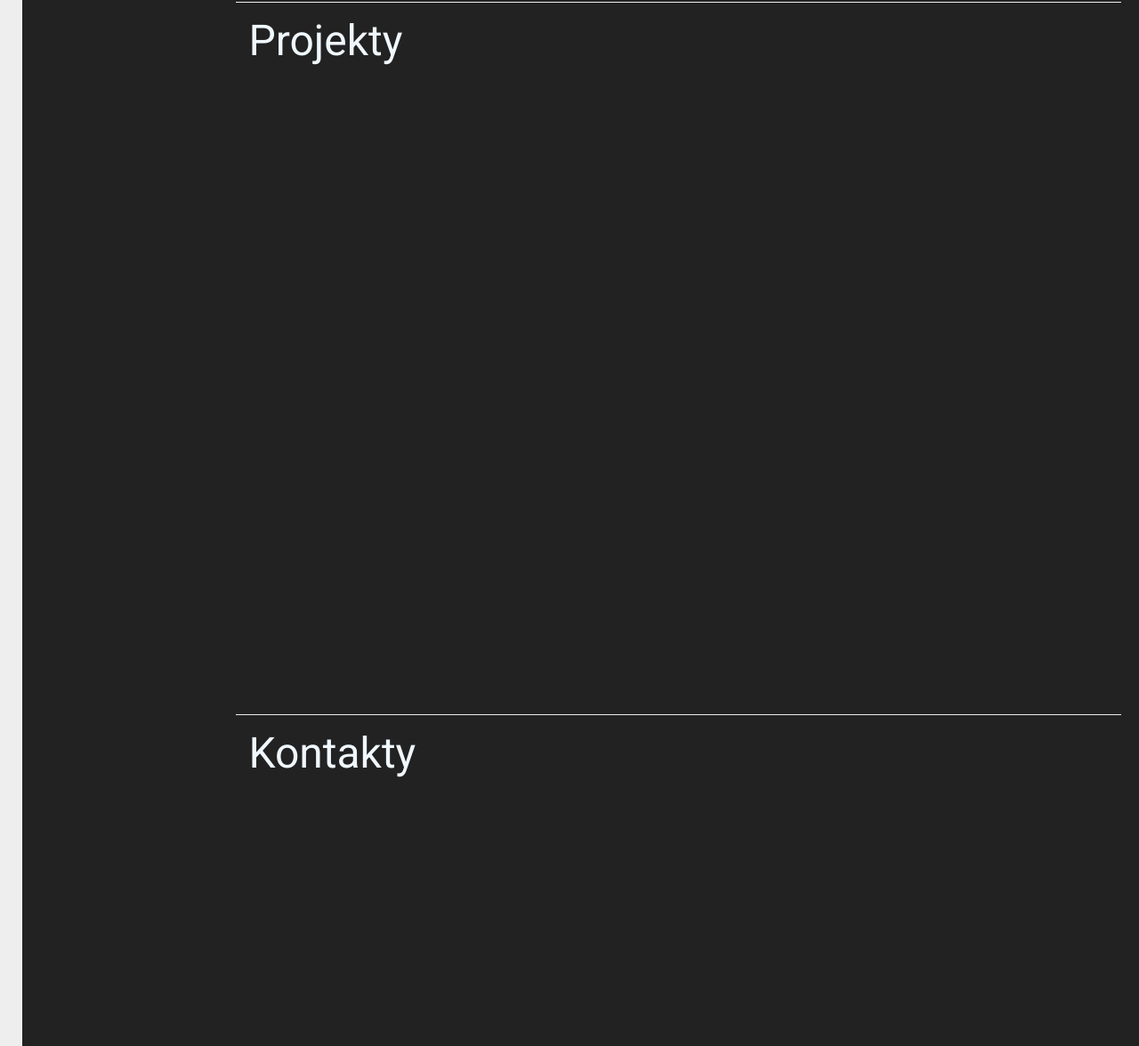
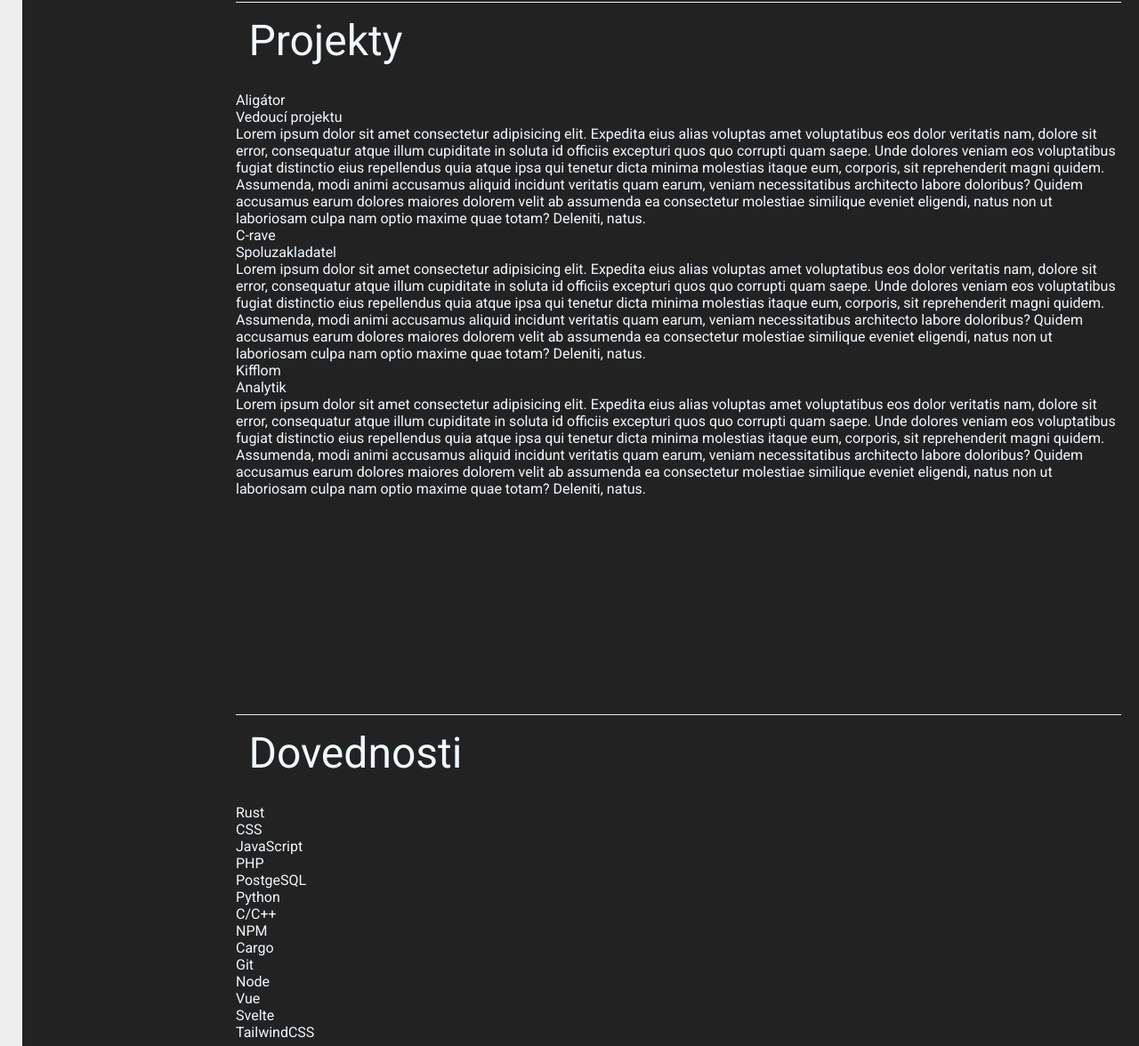
Before and after one commit to Sekky61/itw, a plain HTML site: page projekt2/index.html in a window 1280 px wide. Shown: the part 1624-2800 px from the top of the page at 89% size. Drawn offline with Linux system fonts and the light colour scheme.

Commit message:
html content

```diff
--- a/projekt2/index.html
+++ b/projekt2/index.html
@@ -31,6 +31,9 @@
       </div>
       <div>
         <a href="#projects" id="projects_link">Projekty</a>
+      </div>
+      <div>
+        <a href="#skills" id="skills_link">Dovednosti</a>
       </div>
       <div>
         <a href="#contacts" id="contacts_link">Kontakty</a>
@@ -98,6 +101,64 @@
       </section>
       <section id="projects">
         <h2>Projekty</h2>
+        <section id="project-aligator">
+          <h3>Aligátor</h3>
+          <div>Vedoucí projektu</div>
+          <p>Lorem ipsum dolor sit amet consectetur adipisicing elit. Expedita eius alias voluptas amet voluptatibus eos
+            dolor veritatis nam, dolore sit error, consequatur atque illum cupiditate in soluta id officiis excepturi
+            quos quo corrupti quam saepe. Unde dolores veniam eos voluptatibus fugiat distinctio eius repellendus quia
+            atque ipsa qui tenetur dicta minima molestias itaque eum, corporis, sit reprehenderit magni quidem.
+            Assumenda, modi animi accusamus aliquid incidunt veritatis quam earum, veniam necessitatibus architecto
+            labore doloribus? Quidem accusamus earum dolores maiores dolorem velit ab assumenda ea consectetur molestiae
+            similique eveniet eligendi, natus non ut laboriosam culpa nam optio maxime quae totam? Deleniti, natus.</p>
+        </section>
+
+        <section id="project-crave">
+          <h3>C-rave</h3>
+          <div>Spoluzakladatel</div>
+          <p>Lorem ipsum dolor sit amet consectetur adipisicing elit. Expedita eius alias voluptas amet voluptatibus eos
+            dolor veritatis nam, dolore sit error, consequatur atque illum cupiditate in soluta id officiis excepturi
+            quos quo corrupti quam saepe. Unde dolores veniam eos voluptatibus fugiat distinctio eius repellendus quia
+            atque ipsa qui tenetur dicta minima molestias itaque eum, corporis, sit reprehenderit magni quidem.
+            Assumenda, modi animi accusamus aliquid incidunt veritatis quam earum, veniam necessitatibus architecto
+            labore doloribus? Quidem accusamus earum dolores maiores dolorem velit ab assumenda ea consectetur molestiae
+            similique eveniet eligendi, natus non ut laboriosam culpa nam optio maxime quae totam? Deleniti, natus.</p>
+        </section>
+
+        <section id="project-crave">
+          <h3>Kifflom</h3>
+          <div>Analytik</div>
+          <p>Lorem ipsum dolor sit amet consectetur adipisicing elit. Expedita eius alias voluptas amet voluptatibus eos
+            dolor veritatis nam, dolore sit error, consequatur atque illum cupiditate in soluta id officiis excepturi
+            quos quo corrupti quam saepe. Unde dolores veniam eos voluptatibus fugiat distinctio eius repellendus quia
+            atque ipsa qui tenetur dicta minima molestias itaque eum, corporis, sit reprehenderit magni quidem.
+            Assumenda, modi animi accusamus aliquid incidunt veritatis quam earum, veniam necessitatibus architecto
+            labore doloribus? Quidem accusamus earum dolores maiores dolorem velit ab assumenda ea consectetur molestiae
+            similique eveniet eligendi, natus non ut laboriosam culpa nam optio maxime quae totam? Deleniti, natus.</p>
+        </section>
+      </section>
+      <section id="skills">
+        <h2>Dovednosti</h2>
+        <div>
+          <div>Rust</div>
+          <div>CSS</div>
+          <div>JavaScript</div>
+          <div>PHP</div>
+          <div>PostgeSQL</div>
+          <div>Python</div>
+          <div>C/C++</div>
+        </div>
+        <div>
+          <div>NPM</div>
+          <div>Cargo</div>
+          <div>Git</div>
+          <div>Node</div>
+        </div>
+        <div>
+          <div>Vue</div>
+          <div>Svelte</div>
+          <div>TailwindCSS</div>
+        </div>
       </section>
       <section id="contacts">
         <h2>Kontakty</h2>
--- a/projekt2/main.js
+++ b/projekt2/main.js
@@ -3,10 +3,10 @@ console.log("Script runs");
 let scroll_area = document.querySelector("#scroll_area");
 
 let button_map = {
-    "about": "#about_link", "education": "#education_link", "projects": "#projects_link", "contacts": "#contacts_link"
+    "about": "#about_link", "education": "#education_link", "projects": "#projects_link", "skills": "#skills_link", "contacts": "#contacts_link"
 }
 
-let scroll_items = ["#about", "#education", "#projects", "#contacts"];
+let scroll_items = ["#about", "#education", "#projects", "#skills", "#contacts"];
 let scroll_elements = scroll_items.map((selector) => document.querySelector(selector));
 
 console.log(scroll_elements);
--- a/projekt2/styles/section.scss
+++ b/projekt2/styles/section.scss
@@ -1,6 +1,6 @@
 @use 'vars';
 
-section {
+main>section {
     border-bottom: 1px solid vars.$off-white;
     min-height: 100vh;
     scroll-margin-top: 4rem;
```
Also changed, not shown: projekt2/style.css.
